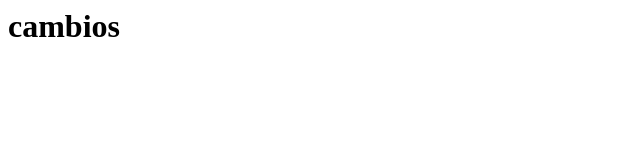
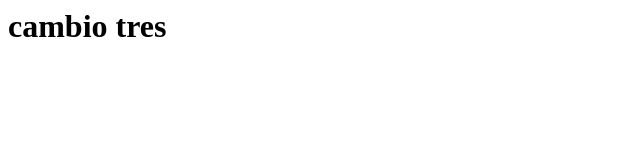
Before and after one commit to paula21camila/SC_302_Documentacion_MN_Camila, a plain HTML site: page index.html in a window 1280 px wide. Shown: the full height of the page, 0-640 px from the left. Drawn offline with Linux system fonts and the light colour scheme.

Commit message:
cambio tres

```diff
--- a/index.html
+++ b/index.html
@@ -1 +1 @@
-<h1> cambios </h1>
+<h1> cambio tres </h1>
```
